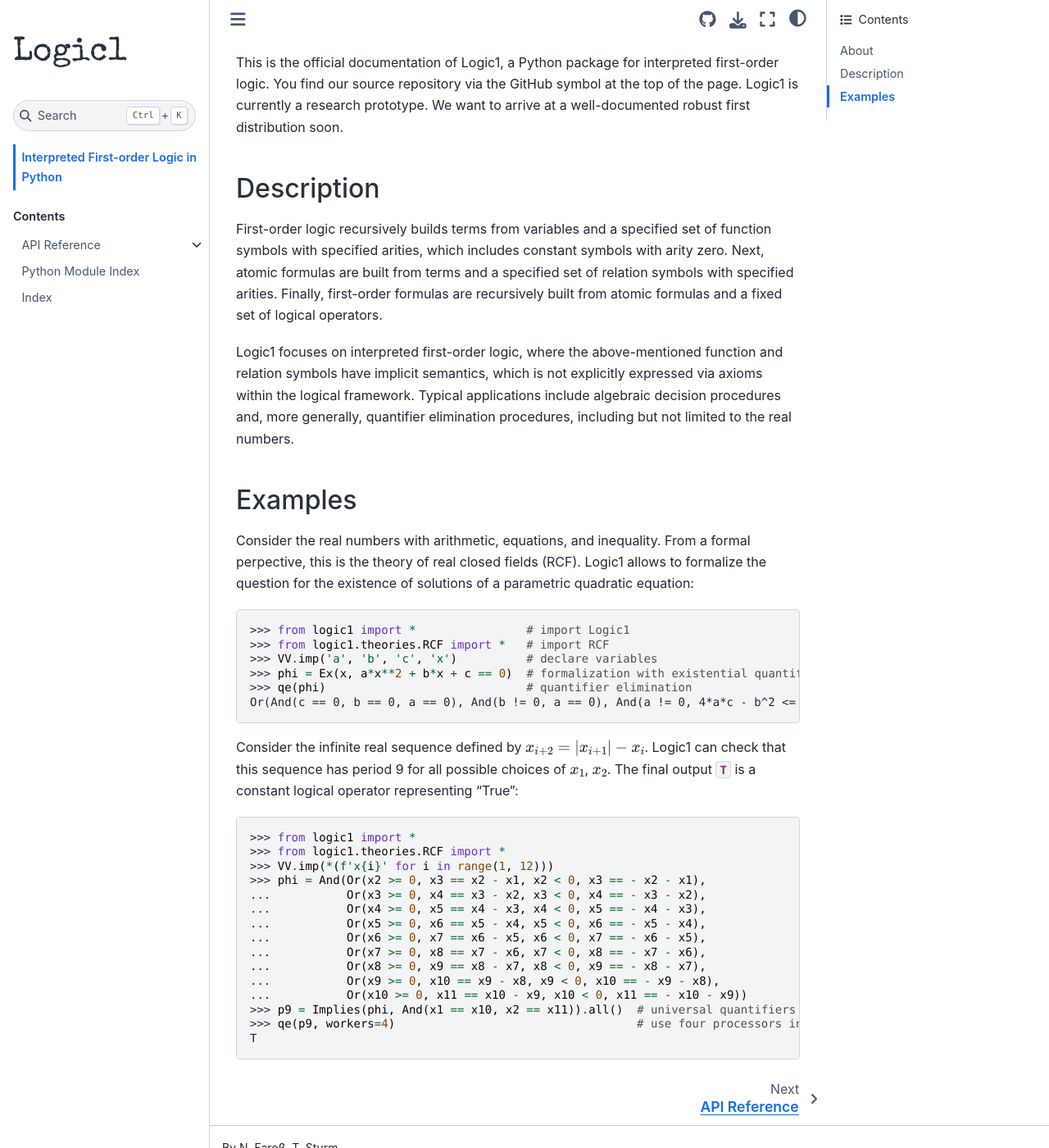
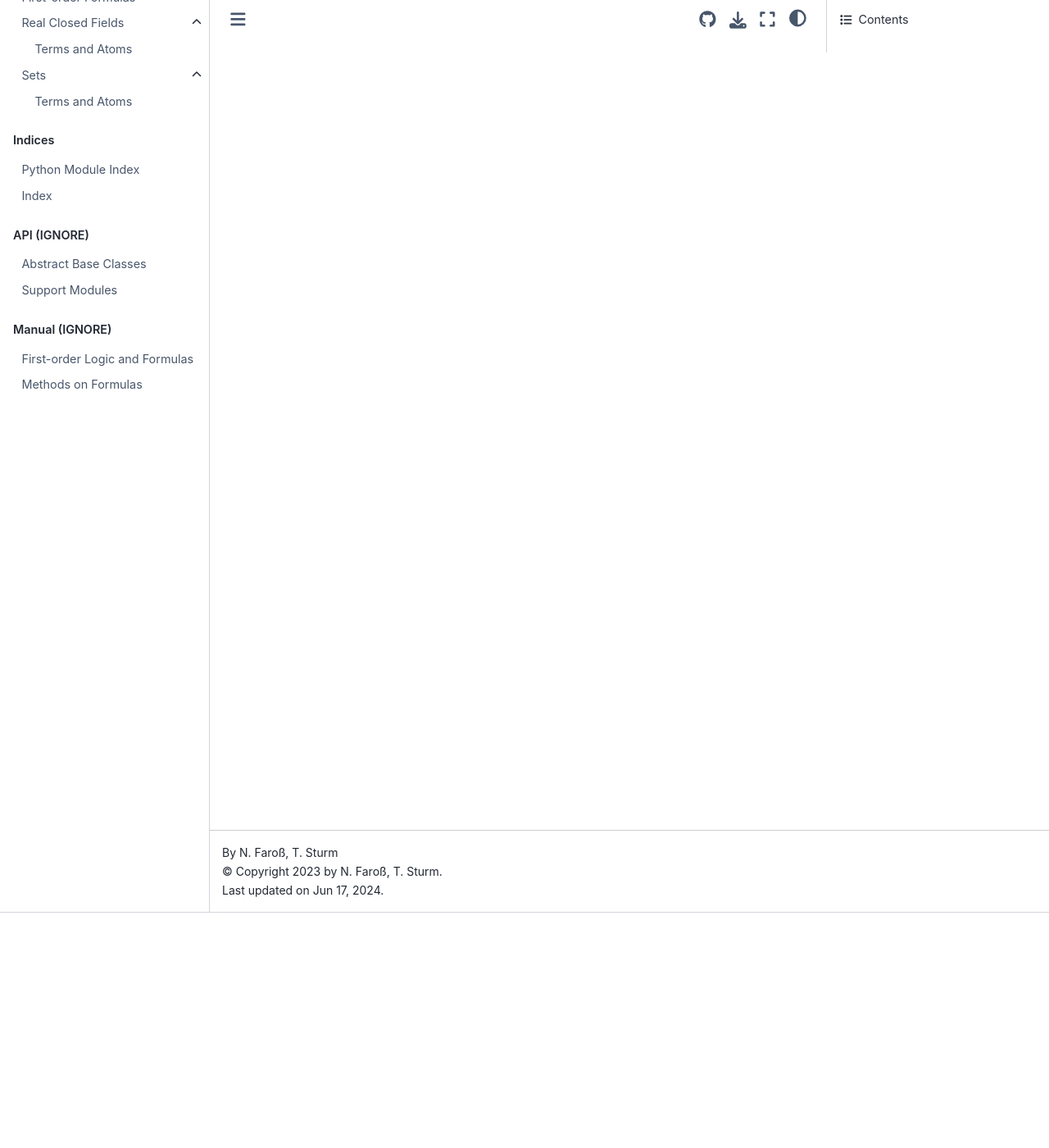
Before and after one commit to logic1-eu/logic1, a Sphinx documentation site: the page built from doc/source/index.rst, in a window 1280 px wide and 1400 px high, scrolled down 287 px. Shown: the whole window at 82% size. Built offline with Sphinx 7.4.7 and the Sphinx Book theme 1.1.4, drawn with Linux system fonts in a browser that asks for light colours; some of the changed text lies outside the part shown.

Commit message:
doc: Consolidate the existing material and reorganize the doctree

```diff
--- a/doc/source/conf.py
+++ b/doc/source/conf.py
@@ -24,7 +24,7 @@
 ]
 
 templates_path = ['_templates']
-exclude_patterns = ['**/atomlib.rst', 'manual/*.rst']
+exclude_patterns = ['**/atomlib.rst']
 
 language = 'en'
 
@@ -76,9 +76,11 @@
 html_theme = 'sphinx_book_theme'
 
 html_theme_options = {
+    'collapse_navbar': False,
     'home_page_in_toc': True,
+    'max_navbar_depth': 12,
     'repository_url': 'https://github.com/thomas-sturm/logic1',
-    'show_navbar_depth': 1,  # default is 1
+    'show_navbar_depth': 12,  # default is 1
     'show_toc_level': 1,  # default is 1
     'use_repository_button': True
 }
--- a/doc/source/index.rst
+++ b/doc/source/index.rst
@@ -4,75 +4,35 @@
    contain the root `toctree` directive.
 
 .. toctree::
-   :caption: Contents
    :hidden:
-   :maxdepth: 2
 
-   api/index.rst
+   logic1.rst
+
+.. toctree::
+   :caption: API Reference
+   :hidden:
+
+   api/firstorder.rst
+   api/theories/RCF/index.rst
+   api/theories/Sets/index.rst
+
+.. toctree::
+   :caption: Indices
+   :hidden:
+
    py-modindex.rst
    genindex.rst
 
-Interpreted First-order Logic in Python
-=======================================
+.. toctree::
+   :caption: API (IGNORE)
+   :hidden:
 
-Authors:
-`Nicolas Faroß <https://www.uni-saarland.de/lehrstuhl/weber-moritz/team/nicolas-faross.html>`_,
-`Thomas Sturm <https://science.thomas-sturm.de/>`_
+   api/abc.rst
+   api/support.rst
 
-License: GPL-2.0-or-later
+.. toctree::
+   :caption: Manual (IGNORE)
+   :hidden:
 
-About
------
-This is the official documentation of Logic1, a Python package for interpreted
-first-order logic. You find our source repository via the GitHub symbol at the
-top of the page. Logic1 is currently a research prototype. We want to arrive at
-a well-documented robust first distribution soon.
-
-Description
------------
-First-order logic recursively builds terms from variables and a specified set of
-function symbols with specified arities, which includes constant symbols with
-arity zero. Next, atomic formulas are built from terms and a specified set of
-relation symbols with specified arities. Finally, first-order formulas are
-recursively built from atomic formulas and a fixed set of logical operators.
-
-Logic1 focuses on interpreted first-order logic, where the above-mentioned
-function and relation symbols have implicit semantics, which is not explicitly
-expressed via axioms within the logical framework. Typical applications include
-algebraic decision procedures and, more generally, quantifier elimination
-procedures, including but not limited to the real numbers.
-
-Examples
---------
-Consider the real numbers with arithmetic, equations, and inequality. From a
-formal perpective, this is the theory of real closed fields (RCF). Logic1 allows
-to formalize the question for the existence of solutions of a parametric
-quadratic equation:
-
->>> from logic1 import *                # import Logic1
->>> from logic1.theories.RCF import *   # import RCF
->>> VV.imp('a', 'b', 'c', 'x')          # declare variables
->>> phi = Ex(x, a*x**2 + b*x + c == 0)  # formalization with existential quantifier
->>> qe(phi)                             # quantifier elimination
-Or(And(c == 0, b == 0, a == 0), And(b != 0, a == 0), And(a != 0, 4*a*c - b^2 <= 0))
-
-Consider the infinite real sequence defined by :math:`x_{i+2} = |x_{i+1}| -
-x_{i}`. Logic1 can check that this sequence has period 9 for all possible
-choices of :math:`x_1`, :math:`x_2`. The final output :data:`T` is a constant
-logical operator representing "True":
-
->>> from logic1 import *
->>> from logic1.theories.RCF import *
->>> VV.imp(*(f'x{i}' for i in range(1, 12)))
->>> phi = And(Or(x2 >= 0, x3 == x2 - x1, x2 < 0, x3 == - x2 - x1),
-...           Or(x3 >= 0, x4 == x3 - x2, x3 < 0, x4 == - x3 - x2),
-...           Or(x4 >= 0, x5 == x4 - x3, x4 < 0, x5 == - x4 - x3),
-...           Or(x5 >= 0, x6 == x5 - x4, x5 < 0, x6 == - x5 - x4),
-...           Or(x6 >= 0, x7 == x6 - x5, x6 < 0, x7 == - x6 - x5),
-...           Or(x7 >= 0, x8 == x7 - x6, x7 < 0, x8 == - x7 - x6),
-...           Or(x8 >= 0, x9 == x8 - x7, x8 < 0, x9 == - x8 - x7),
-...           Or(x9 >= 0, x10 == x9 - x8, x9 < 0, x10 == - x9 - x8),
-...           Or(x10 >= 0, x11 == x10 - x9, x10 < 0, x11 == - x10 - x9))
->>> p9 = Implies(phi, And(x1 == x10, x2 == x11)).all()  # universal quantifiers for all variables
->>> qe(p9, workers=4)                                   # use four processors in parallel
-T
+   manual/formulas.rst
+   manual/methods.rst
--- a/doc/source/manual/theories.rst
+++ /dev/null
@@ -1,8 +0,0 @@
-.. _theories-index:
-
-########
-Theories
-########
-
-.. toctree::
-  sets.rst
```
Also changed, not shown: doc/source/api/index.rst (deleted, +0 -29 lines), doc/source/api/theories.rst (deleted, +0 -21 lines), doc/source/api/theories/RCF/index.rst (added, +10 -0 lines), doc/source/api/theories/RCF/rcf.rst (added, +13 -0 lines), doc/source/api/theories/Sets/index.rst (added, +10 -0 lines), doc/source/api/theories/Sets/sets.rst (added, +14 -0 lines), doc/source/api/theories/index.rst (added, +19 -0 lines), doc/source/logic1.rst (added, +68 -0 lines), doc/source/manual/formulas.rst (+4 -5 lines), doc/source/manual/index.rst (deleted, +0 -10 lines), doc/source/manual/methods.rst (+18 -21 lines).
